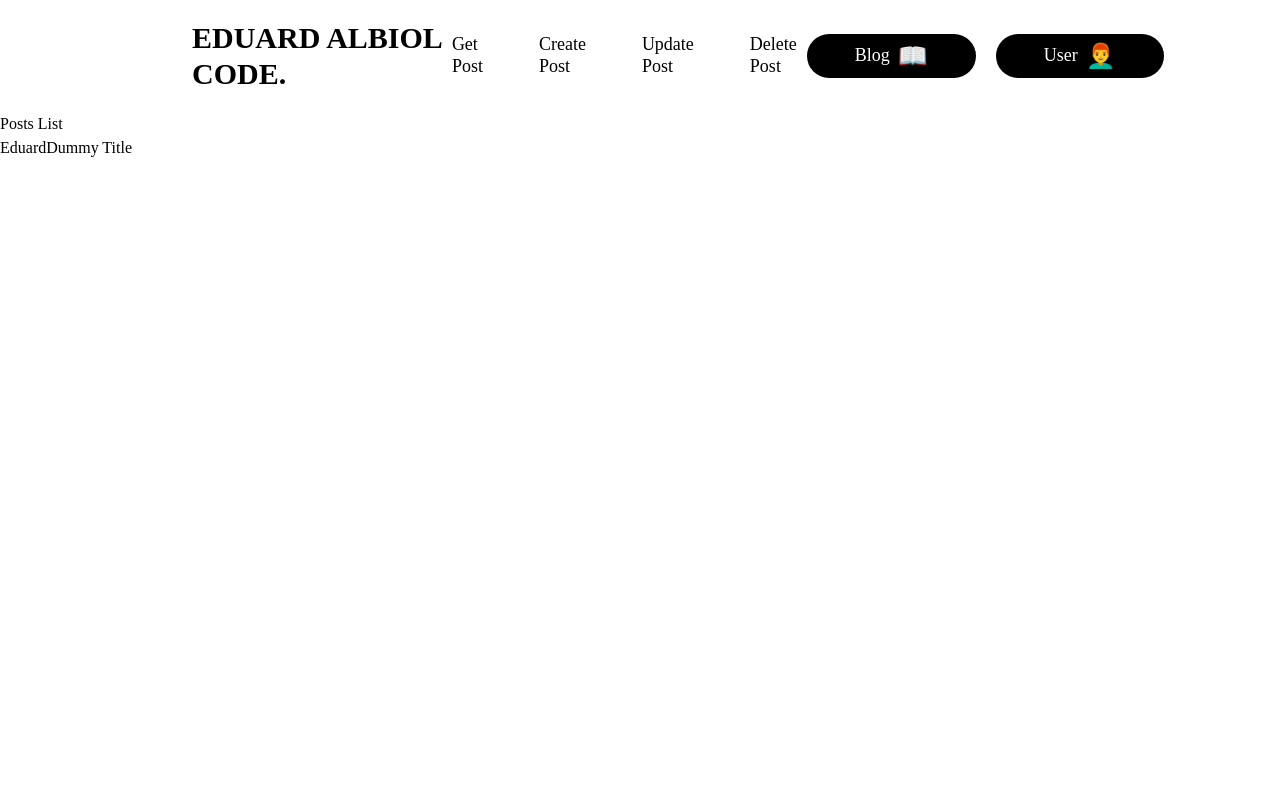
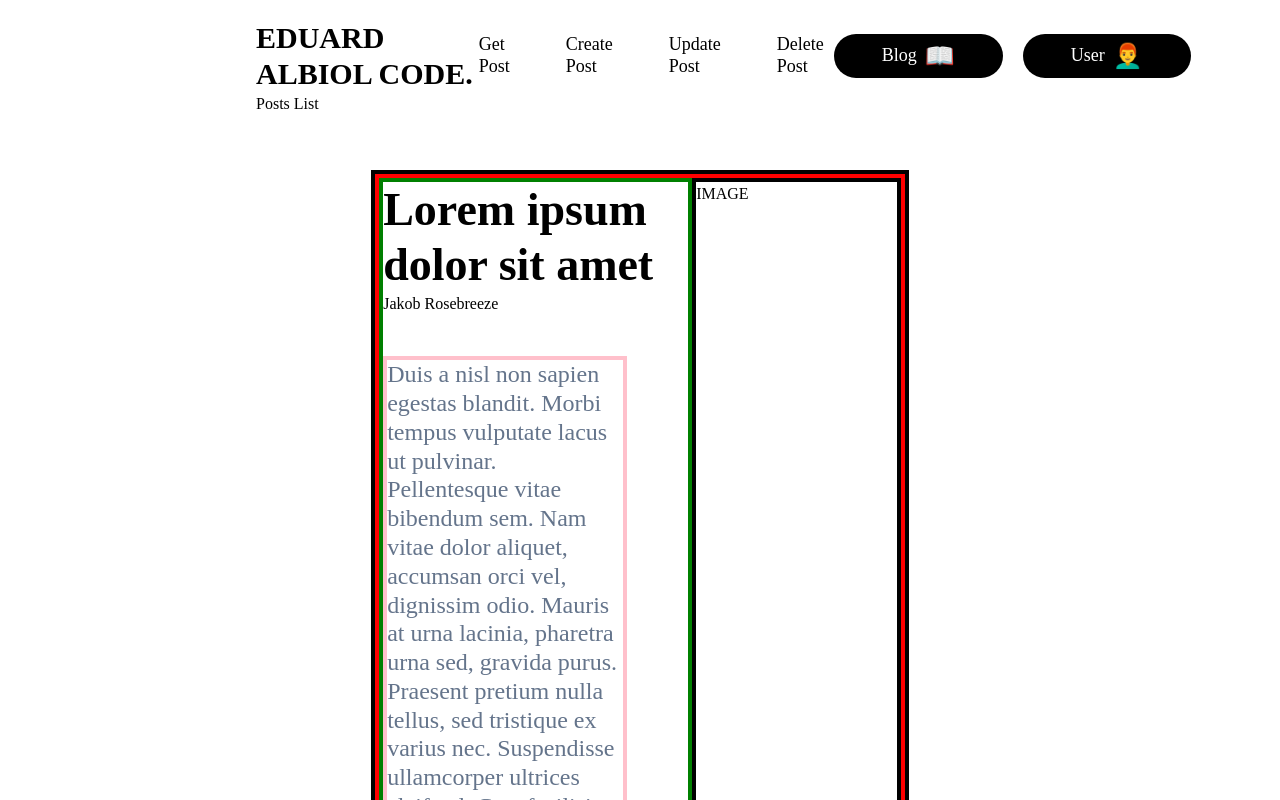
Before and after one commit to ealbiol/ts-crud, a React (Create React App) app: page /posts in a window 1280 px wide. Shown: the top 800 px of the page. Built offline with nearby package versions, Linux system fonts and the light colour scheme; data requests are answered from the project's data file.

Commit message:
Adding User api, type and Page

```diff
--- a/db.json
+++ b/db.json
@@ -1,9 +1,46 @@
 {
   "posts": [
     {
-      "id": 2,
-      "title": "Dummy Title",
-      "author": "Eduard"
+      "id": 6,
+      "title": "Lorem ipsum dolor sit amet",
+      "content": "Duis a nisl non sapien egestas blandit. Morbi tempus vulputate lacus ut pulvinar. Pellentesque vitae bibendum sem. Nam vitae dolor aliquet, accumsan orci vel, dignissim odio. Mauris at urna lacinia, pharetra urna sed, gravida purus. Praesent pretium nulla tellus, sed tristique ex varius nec. Suspendisse ullamcorper ultrices eleifend. Cras facilisis urna eget porttitor posuere. Ut viverra mi malesuada libero vehicula rhoncus. Sed cursus, mi id varius sagittis, purus ipsum interdum tortor, id tempus enim sem eu arcu.",
+      "author": "Jakob Rosebreeze"
+    },
+    {
+      "id": 7,
+      "title": "Lorem ipsum dolor sit amet",
+      "content": "Duis a nisl non sapien egestas blandit. Morbi tempus vulputate lacus ut pulvinar. Pellentesque vitae bibendum sem. Nam vitae dolor aliquet, accumsan orci vel, dignissim odio. Mauris at urna lacinia, pharetra urna sed, gravida purus. Praesent pretium nulla tellus.",
+      "author": "Jakob Rosebreeze"
+    },
+    {
+      "id": 8,
+      "title": "Lorem ipsum dolor sit amet",
+      "content": "Duis a nisl non sapien egestas blandit. Morbi tempus vulputate lacus ut pulvinar. Pellentesque vitae bibendum sem. Nam vitae dolor aliquet, accumsan orci vel, dignissim odio. Mauris at urna lacinia, pharetra urna sed, gravida purus. Praesent pretium nulla tellus.",
+      "author": "Jakob Rosebreeze"
+    },
+    {
+      "id": 9,
+      "title": "Lorem ipsum dolor sit amet",
+      "content": "Duis a nisl non sapien egestas blandit. Morbi tempus vulputate lacus ut pulvinar. Pellentesque vitae bibendum sem. Nam vitae dolor aliquet, accumsan orci vel, dignissim odio. Mauris at urna lacinia, pharetra urna sed, gravida purus. Praesent pretium nulla tellus.",
+      "author": "Jakob Rosebreeze"
+    },
+    {
+      "id": 10
+    },
+    {
+      "id": 11,
+      "title": "Lorem ipsum dolor sit amet",
+      "content": "Duis a nisl non sapien egestas blandit. Morbi tempus vulputate lacus ut pulvinar. Pellentesque vitae bibendum sem. Nam vitae dolor aliquet, accumsan orci vel, dignissim odio. Mauris at urna lacinia, pharetra urna sed, gravida purus. Praesent pretium nulla tellus.",
+      "author": "Jakob Rosebreeze"
+    },
+    {
+      "id": 12
+    },
+    {
+      "id": 15,
+      "title": "Lorem ipsum dolor sit amet",
+      "content": "Duis a nisl non sapien egestas blandit. Morbi tempus vulputate lacus ut pulvinar. Pellentesque vitae bibendum sem. Nam vitae dolor aliquet, accumsan orci vel, dignissim odio. Mauris at urna lacinia, pharetra urna sed, gravida purus. Praesent pretium nulla tellus.",
+      "author": "Jakob Rosebreeze"
     }
   ],
   "comments": [],
--- /dev/null
+++ b/src/api/user.ts
@@ -0,0 +1,5 @@
+export const getUsers = async()=> {
+    const response = await fetch("http://localhost:3003/users");
+
+    return response.json();
+ }
--- a/src/layout/Layout.tsx
+++ b/src/layout/Layout.tsx
@@ -4,7 +4,7 @@ import NavBar from './NavBar';
 const Layout = (props: any) => {
     const { children } = props;
     return (
-        <div>
+        <div className='my-20px mx-20%'>
             <NavBar/>
             {children}
         </div>
--- a/src/layout/NavBar.tsx
+++ b/src/layout/NavBar.tsx
@@ -1,4 +1,4 @@
-import React, { useState, useEffect, ReactNode } from 'react';
+import React, { useState } from 'react';
 import { navBarItems, entities } from "../db/data";
 
 
@@ -12,11 +12,11 @@ export default function NavBar() {
     }
 
     return (
-        <div  className="flex items-center my-20px mx-15% justify-between">
+        <div className="flex items-center justify-between">
             <div className='font-bold text-lg'>EDUARD ALBIOL CODE.</div>
-            <div className='flex items-center cursor-pointer text-md min-w-60% justify-between'>
+            <div className='flex items-center cursor-pointer text-md min-w-70% justify-between'>
 
-                <div className="flex justify-center space-x-14 ">
+                <div className="flex justify-center space-x-14">
                     {
                         navBarItems.map((item) => {
                             if (item.name === navBarSelected) {
@@ -30,8 +30,7 @@ export default function NavBar() {
                                     )
                                 })
                             }
-                        }
-                        )
+                        })
                     }
                 </div>
                 <div className="flex">
--- a/src/pages/Posts.tsx
+++ b/src/pages/Posts.tsx
@@ -22,12 +22,21 @@ export default function Posts() {
     return (
         <div>
             <h2>Posts List</h2>
-            {posts?.map((post, id) => (
-                <div key={id}>
-                    {post.author}
-                    {post.title}
-                </div>
-            ))}
+            <div style={{ border: "4px solid black" }} className="my-7% mx-15%">
+                {posts?.map((post, id) => (
+                    <div style={{ border: "4px solid red" }} className="flex mb-150px" key={id}>
+                        <div style={{ border: "4px solid green" }} className="min-w-60%">
+                            <div className='text-xxl font-black'>{post.title}</div>
+                            <div className='mb-40px'>{post.author}</div>
+                            <div style={{border:"4px solid pink"}} className='text-slate-500 text-md max-w-80%'>{post.content}</div>
+                        </div>
+                        <div style={{ border: "4px solid black" }} className="min-w-40%">
+                            IMAGE
+                        </div>
+                    </div>
+                ))}
+            </div>
+
         </div>
 
     )
--- /dev/null
+++ b/src/pages/Users.tsx
@@ -0,0 +1,25 @@
+import React, { useState, useEffect } from 'react';
+import { getUsers } from '../api/user';
+import { User } from '../types/User';
+
+export default function Users() {
+
+  const [users, setUsers] = useState<Array<User>>([]);
+
+  useEffect(() => {
+    (async () => {
+        try {
+            const response = await getUsers();
+            const users: Array<User> = response;
+            console.log("users", response);
+            setUsers(users)
+        } catch (error) {
+
+        }
+    })()
+}, [])
+
+  return (
+    <div>Users</div>
+  )
+}
--- a/src/types/Post.ts
+++ b/src/types/Post.ts
@@ -1,5 +1,6 @@
 export type Post = {
     id: number,
     title: string,
+    content: string,
     author: string
 }
--- /dev/null
+++ b/src/types/User.ts
@@ -0,0 +1,8 @@
+export type User = {
+    id: number,
+    firstName: string,
+    lastName: string,
+    email: string,
+    userName: string,
+    password: string
+}
--- a/tailwind.config.js
+++ b/tailwind.config.js
@@ -18,8 +18,14 @@ module.exports = {
       xxl: ['46px', { lineHeight: 1.2 }],
     },
     minWidth: {
-      '60%':'60%',
-      '75%':'75%'
+      '30%': '30%',
+      '40%': '40%',
+      '60%': '60%',
+      '70%': '70%',
+      '75%': '75%'
+    },
+    maxWidth: {
+      '80%': '80%',
     },
     extend: {
       colors: {
@@ -43,6 +49,8 @@ module.exports = {
         "20%": "20%",
         "10px": "10px",
         "20px": "20px",
+        "40px": "40px",
+        "150px": "150px",
       },
     },
   },
```
Also changed, not shown: src/App.tsx (+7 -1 lines), src/db/data.ts (+5 -4 lines), src/db/db.json (+6 -3 lines).
